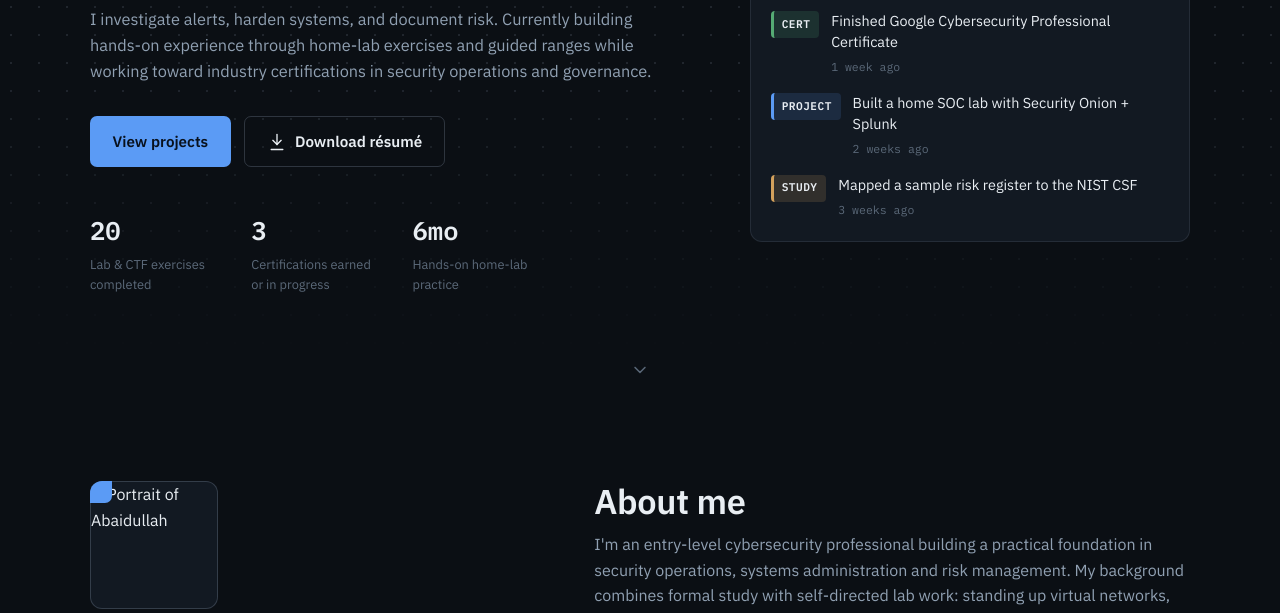
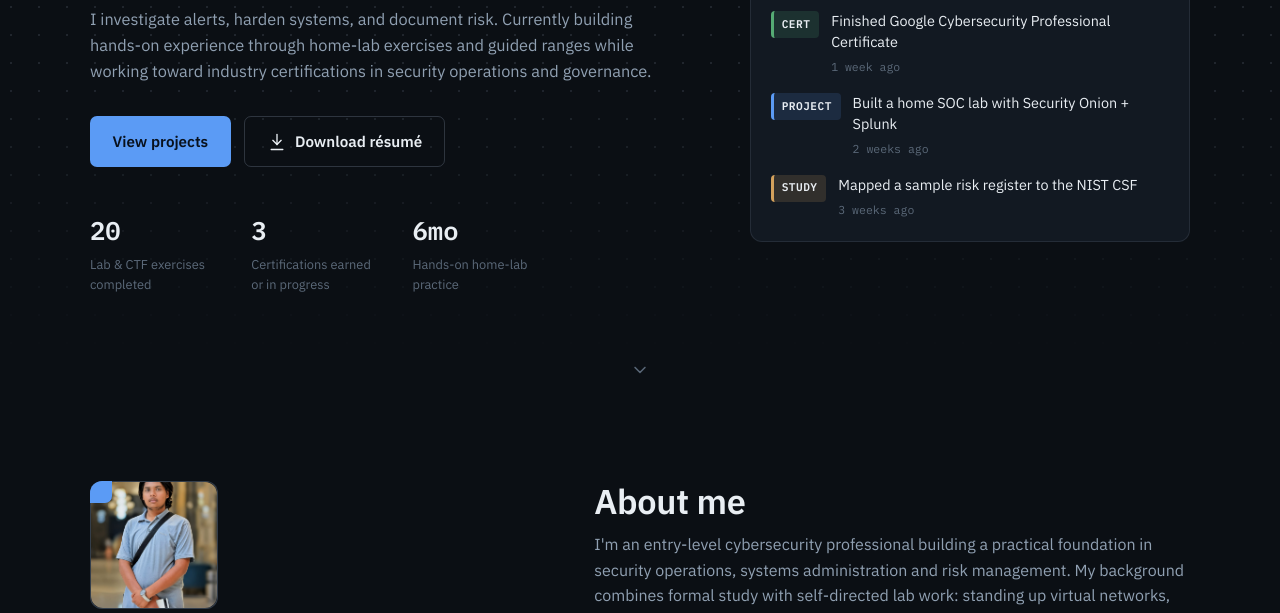
Before and after one commit to ubi-sec/portfolio, a plain HTML site: page index.html in a window 1280 px wide. Shown: the part 330-943 px from the top of the page. Drawn offline with Linux system fonts and the light colour scheme.

Commit message:
index.html

```diff
--- a/index.html
+++ b/index.html
@@ -228,7 +228,7 @@
         <div class="avatar-frame">
           <!-- To use a real photo instead, replace the span below with:
                <img src="assets/profile.jpg" alt="Portrait of Your Name"> -->
-          <img src="assets/profile.jpeg" alt="Portrait of Abaidullah" style="width:100%;height:100%;object-fit:cover;border-radius:inherit;">
+          <img src="assets/profile.jpg" alt="portfolio.abaidullahali92.workers.dev/assets/profile.jpg" style="width:100%;height:100%;object-fit:cover;border-radius:inherit;">
         </div>
         <ul class="quick-facts">
           <li>
```
